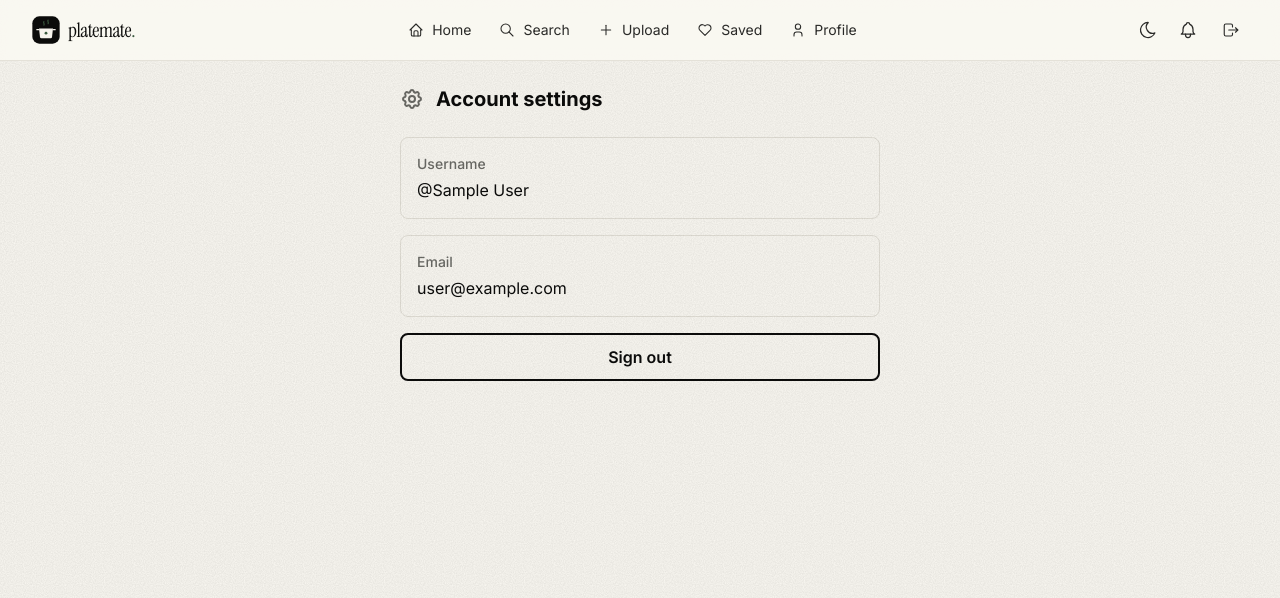
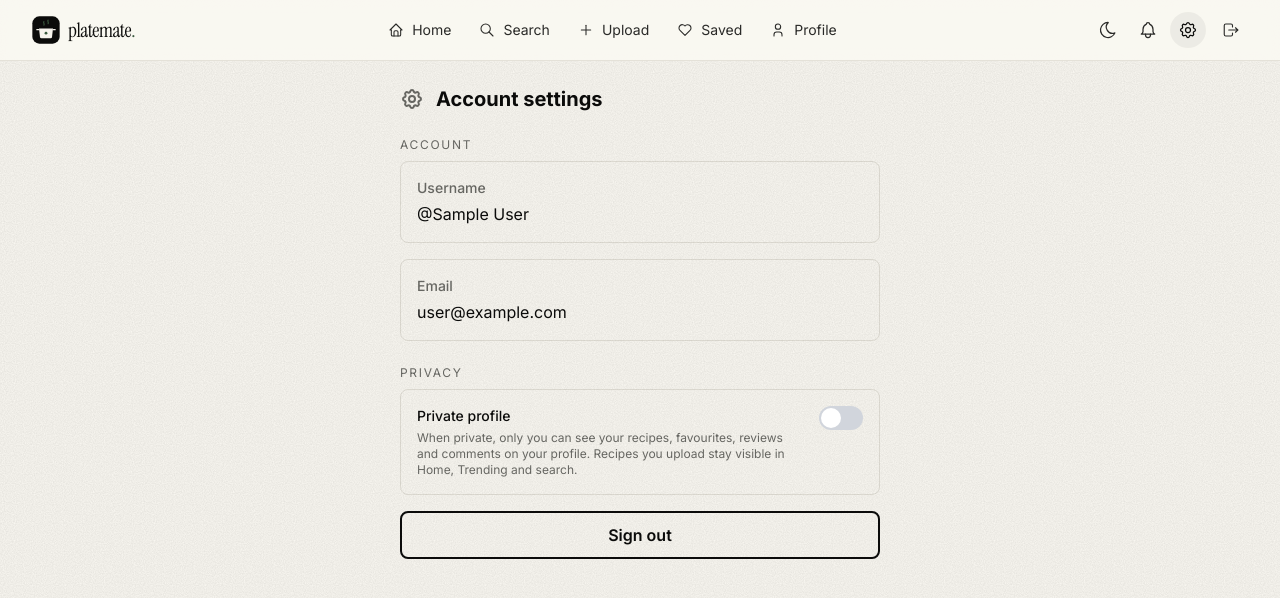
Before and after one commit to RarestStatue/platemate, a Next.js app in the folder frontend/: page /settings in a window 1280 px wide. Shown: the top 598 px of the page. Built offline with nearby package versions, Linux system fonts and the light colour scheme; no server answers; the database is empty; sample sign-in values are in the browser's storage.

Commit message:
feat: privacy feature and settings option

```diff
--- a/frontend/app/(app)/profile/[username]/ProfileClient.tsx
+++ b/frontend/app/(app)/profile/[username]/ProfileClient.tsx
@@ -3,7 +3,7 @@
 import { useState } from "react";
 import RecipeCard from "@/components/common/RecipeCard";
 import FollowButton from "@/components/common/FollowButton";
-import { IconStar, IconStarFilled } from "@tabler/icons-react";
+import { IconStar, IconStarFilled, IconLock } from "@tabler/icons-react";
 import clsx from "clsx";
 
 interface ProfileUser {
@@ -13,6 +13,7 @@ interface ProfileUser {
   isSelf: boolean;
   isFollowing: boolean;
   viewerIsAuthed: boolean;
+  isPrivateView: boolean;
   profile: {
     bio: string | null;
     avatarUrl: string | null;
@@ -109,6 +110,7 @@ export default function ProfileClient({ user }: { user: ProfileUser }) {
           <p className="text-xs text-muted mt-1">
             Joined {new Date(user.createdAt).toLocaleDateString("en-CA", { year: "numeric", month: "long" })}
           </p>
+          {!user.isPrivateView && (
             <div className="flex gap-4 mt-2 text-sm text-muted">
               <span>
                 <strong className="text-foreground">
@@ -123,9 +125,21 @@ export default function ProfileClient({ user }: { user: ProfileUser }) {
                 reviews
               </span>
             </div>
+          )}
         </div>
       </div>
 
+      {user.isPrivateView ? (
+        <div className="border border-border rounded-lg py-10 px-4 text-center">
+          <IconLock size={28} className="mx-auto text-muted" aria-hidden />
+          <p className="mt-3 font-semibold">This profile is private</p>
+          <p className="mt-1 text-sm text-muted">
+            @{user.username} keeps their recipes, favourites, reviews and
+            comments visible to themselves only.
+          </p>
+        </div>
+      ) : (
+        <>
       {/* Tabs */}
       <div className="flex border-b border-border mb-4">
         {TABS.map(([key, label]) => (
@@ -262,6 +276,8 @@ export default function ProfileClient({ user }: { user: ProfileUser }) {
           )}
         </div>
       )}
+        </>
+      )}
     </div>
   );
 }
--- a/frontend/app/(app)/profile/[username]/page.tsx
+++ b/frontend/app/(app)/profile/[username]/page.tsx
@@ -12,7 +12,9 @@ export default async function ProfilePage({
 }) {
   const { username } = await params;
 
-  const user = await prisma.user.findUnique({
+  // Phase 1: identity + privacy only. No activity is queried until the viewer
+  // has been cleared, so a private profile can't leak through a serialization slip.
+  const base = await prisma.user.findUnique({
     where: { username },
     select: {
       id: true,
@@ -28,6 +30,70 @@ export default async function ProfilePage({
           reviewCount: true,
         },
       },
+    },
+  });
+
+  // SECURITY: treat deleted users as not found
+  if (!base || base.deletedAt) notFound();
+
+  const session = await auth();
+  const viewerId = session?.user?.id ? parseInt(session.user.id, 10) : null;
+  const isSelf = viewerId === base.id;
+
+  let isFollowing = false;
+  if (viewerId && !isSelf) {
+    const rel = await prisma.userFollow.findUnique({
+      where: {
+        followerId_followingId: { followerId: viewerId, followingId: base.id },
+      },
+      select: { followerId: true },
+    });
+    isFollowing = !!rel;
+  }
+
+  // SOC-1.2: a private profile is visible to its owner in full; everyone else
+  // gets the shell (avatar, name, bio, follow button) with no activity and no counts.
+  const isPrivateView = !isSelf && base.profile !== null && !base.profile.isPublic;
+
+  const shell = {
+    id: base.id,
+    username: base.username,
+    createdAt: base.createdAt.toISOString(),
+    isSelf,
+    isFollowing,
+    viewerIsAuthed: viewerId !== null,
+  };
+
+  if (isPrivateView) {
+    return (
+      <ProfileClient
+        user={{
+          ...shell,
+          isPrivateView: true,
+          profile: base.profile
+            ? {
+                bio: base.profile.bio,
+                avatarUrl: base.profile.avatarUrl,
+                isPublic: false,
+                // zeroed on purpose: counts are activity aggregates and the
+                // private view never renders them
+                recipeCount: 0,
+                reviewCount: 0,
+              }
+            : null,
+          recipes: [],
+          reviews: [],
+          favourites: [],
+          comments: [],
+        }}
+      />
+    );
+  }
+
+  // Phase 2: the viewer is the owner or the profile is public — load the activity.
+  const activity = await prisma.user.findUnique({
+    where: { id: base.id },
+    select: {
       recipes: {
         orderBy: { createdAt: "desc" },
         take: 20,
@@ -93,39 +159,15 @@ export default async function ProfilePage({
     },
   });
 
-  // SECURITY: treat deleted users as not found, and block private profiles
-  if (!user || user.deletedAt) notFound();
-  if (user.profile && !user.profile.isPublic) notFound();
+  if (!activity) notFound();
 
-  const session = await auth();
-  const viewerId = session?.user?.id ? parseInt(session.user.id, 10) : null;
-  const isSelf = viewerId === user.id;
-  let isFollowing = false;
-  if (viewerId && !isSelf) {
-    const rel = await prisma.userFollow.findUnique({
-      where: { followerId_followingId: { followerId: viewerId, followingId: user.id } },
-      select: { followerId: true },
-    });
-    isFollowing = !!rel;
-  }
-
-  // SECURITY: strip internal deletedAt field before sending to the client.
-  // saves/comments/ratings are re-shaped below, so keep the raw Prisma objects
-  // (which carry Date values) out of the client payload.
-  const {
-    deletedAt: _deleted,
-    saves: _saves,
-    comments: _comments,
-    ratings: _ratings,
-    ...publicUser
-  } = user;
+  // Fields are listed explicitly (rather than spread-and-strip) so internal
+  // columns like deletedAt can never reach the client payload.
   const serialized = {
-    ...publicUser,
-    createdAt: user.createdAt.toISOString(),
-    isSelf,
-    isFollowing,
-    viewerIsAuthed: viewerId !== null,
-    recipes: user.recipes.map((r) => {
+    ...shell,
+    isPrivateView: false,
+    profile: base.profile,
+    recipes: activity.recipes.map((r) => {
       const {
         hasPeanuts: _hasPeanuts,
         hasTreeNuts: _hasTreeNuts,
@@ -137,16 +179,16 @@ export default async function ProfilePage({
       } = r;
       return {
         ...rest,
-        creatorUsername: user.username,
+        creatorUsername: base.username,
         allergens: getAllergens(r),
       };
     }),
-    reviews: attachRatings(user.reviews, user.ratings).map((r) => ({
+    reviews: attachRatings(activity.reviews, activity.ratings).map((r) => ({
       ...r,
       createdAt: r.createdAt.toISOString(),
       updatedAt: r.updatedAt.toISOString(),
     })),
-    favourites: user.saves.map((s) => ({
+    favourites: activity.saves.map((s) => ({
       id: s.recipe.id,
       title: s.recipe.title,
       prepTimeMin: s.recipe.prepTimeMin,
@@ -156,7 +198,7 @@ export default async function ProfilePage({
       creatorUsername: s.recipe.creator.username,
       allergens: getAllergens(s.recipe),
     })),
-    comments: user.comments.map((c) => ({
+    comments: activity.comments.map((c) => ({
       id: c.id,
       text: c.text,
       createdAt: c.createdAt.toISOString(),
--- a/frontend/app/(app)/settings/page.tsx
+++ b/frontend/app/(app)/settings/page.tsx
@@ -1,10 +1,19 @@
-"use client";
+import { redirect } from "next/navigation";
+import { IconSettings } from "@tabler/icons-react";
+import { prisma } from "@/lib/db";
+import { auth } from "@/lib/auth";
+import PrivacyToggle from "@/components/common/PrivacyToggle";
+import SignOutButton from "@/components/common/SignOutButton";
 
-import { signOut, useSession } from "next-auth/react";
-import { IconSettings } from "@tabler/icons-react";
+export default async function SettingsPage() {
+  const session = await auth();
+  if (!session?.user?.id) redirect("/login");
 
-export default function SettingsPage() {
-  const { data: session } = useSession();
+  const userId = parseInt(session.user.id, 10);
+  const profile = await prisma.userProfile.findUnique({
+    where: { userId },
+    select: { isPublic: true },
+  });
 
   return (
     <div className="px-4 py-6 max-w-lg mx-auto">
@@ -13,7 +22,9 @@ export default function SettingsPage() {
         <h1 className="text-xl font-bold">Account settings</h1>
       </div>
 
-      {session?.user && (
+      <h2 className="text-xs uppercase tracking-[0.14em] text-muted mb-2">
+        Account
+      </h2>
       <div className="space-y-4">
         <div className="border border-border rounded-lg p-4">
           <label className="block text-sm font-medium text-muted mb-1">
@@ -28,15 +39,16 @@ export default function SettingsPage() {
           </label>
           <p className="text-foreground">{session.user.email}</p>
         </div>
+      </div>
 
-          <button
-            onClick={() => signOut({ callbackUrl: "/login" })}
-            className="w-full py-2.5 border-2 border-red text-red rounded-lg font-semibold hover:bg-red-light transition-colors"
-          >
-            Sign out
-          </button>
+      <h2 className="text-xs uppercase tracking-[0.14em] text-muted mb-2 mt-6">
+        Privacy
+      </h2>
+      <div className="space-y-4">
+        <PrivacyToggle initialIsPublic={profile?.isPublic ?? true} />
+
+        <SignOutButton />
       </div>
-      )}
     </div>
   );
 }
--- /dev/null
+++ b/frontend/app/api/profile/route.ts
@@ -0,0 +1,37 @@
+import { NextRequest } from "next/server";
+import { prisma } from "@/lib/db";
+import { auth } from "@/lib/auth";
+import { privacySchema } from "@/lib/validators";
+
+export async function PATCH(request: NextRequest) {
+  try {
+    const session = await auth();
+    if (!session?.user?.id) {
+      return Response.json({ error: "Unauthorized" }, { status: 401 });
+    }
+    const userId = parseInt(session.user.id, 10);
+
+    const body = await request.json();
+    const parsed = privacySchema.safeParse(body);
+    if (!parsed.success) {
+      return Response.json(
+        { error: "Validation failed", details: parsed.error.flatten() },
+        { status: 400 }
+      );
+    }
+
+    // SECURITY: the row is addressed by the session's user id, never by anything
+    // from the request body, so a caller can only ever flip their own profile.
+    const profile = await prisma.userProfile.upsert({
+      where: { userId },
+      update: { isPublic: parsed.data.isPublic },
+      create: { userId, isPublic: parsed.data.isPublic },
+      select: { isPublic: true },
+    });
+
+    return Response.json({ isPublic: profile.isPublic });
+  } catch (error) {
+    console.error("Profile privacy update error:", error);
+    return Response.json({ error: "Failed to update profile" }, { status: 500 });
+  }
+}
--- a/frontend/app/api/users/[username]/route.ts
+++ b/frontend/app/api/users/[username]/route.ts
@@ -1,5 +1,6 @@
 import { NextRequest } from "next/server";
 import { prisma } from "@/lib/db";
+import { auth } from "@/lib/auth";
 
 export async function GET(
   _request: NextRequest,
@@ -27,17 +28,34 @@ export async function GET(
       },
     });
 
-    // SECURITY: treat deleted users and private profiles as not found
+    // SECURITY: treat deleted users as not found
     if (!user || user.deletedAt) {
       return Response.json({ error: "User not found" }, { status: 404 });
     }
-    if (user.profile && !user.profile.isPublic) {
-      return Response.json({ error: "User not found" }, { status: 404 });
+
+    const session = await auth();
+    const viewerId = session?.user?.id ? parseInt(session.user.id, 10) : null;
+    const isSelf = viewerId === user.id;
+
+    // SOC-1.2: a private profile resolves for other viewers, but exposes the
+    // shell only — recipeCount/reviewCount are activity aggregates, owner-only.
+    if (!isSelf && user.profile && !user.profile.isPublic) {
+      return Response.json({
+        id: user.id,
+        username: user.username,
+        createdAt: user.createdAt,
+        isPrivate: true,
+        profile: {
+          bio: user.profile.bio,
+          avatarUrl: user.profile.avatarUrl,
+          isPublic: false,
+        },
+      });
     }
 
     // Strip internal deletedAt field before sending
     const { deletedAt: _deleted, ...publicUser } = user;
-    return Response.json(publicUser);
+    return Response.json({ ...publicUser, isPrivate: false });
   } catch (error) {
     console.error("User fetch error:", error);
     return Response.json({ error: "Failed to fetch user" }, { status: 500 });
--- /dev/null
+++ b/frontend/components/common/PrivacyToggle.tsx
@@ -0,0 +1,84 @@
+"use client";
+
+import { useState } from "react";
+import { useRouter } from "next/navigation";
+import clsx from "clsx";
+
+export default function PrivacyToggle({
+  initialIsPublic,
+}: {
+  initialIsPublic: boolean;
+}) {
+  const router = useRouter();
+  const [isPublic, setIsPublic] = useState(initialIsPublic);
+  const [pending, setPending] = useState(false);
+  const [failed, setFailed] = useState(false);
+
+  async function toggle() {
+    if (pending) return;
+    setPending(true);
+    setFailed(false);
+    const next = !isPublic;
+    setIsPublic(next);
+    try {
+      const res = await fetch("/api/profile", {
+        method: "PATCH",
+        headers: { "Content-Type": "application/json" },
+        body: JSON.stringify({ isPublic: next }),
+      });
+      if (!res.ok) {
+        setIsPublic(!next);
+        setFailed(true);
+      } else {
+        router.refresh();
+      }
+    } catch {
+      setIsPublic(!next);
+      setFailed(true);
+    } finally {
+      setPending(false);
+    }
+  }
+
+  // The switch reads as "Private profile", so it is ON when the profile is NOT public.
+  const isPrivate = !isPublic;
+
+  return (
+    <div className="border border-border rounded-lg p-4">
+      <div className="flex items-start justify-between gap-4">
+        <div>
+          <p className="text-sm font-medium text-foreground">Private profile</p>
+          <p className="text-xs text-muted mt-1">
+            When private, only you can see your recipes, favourites, reviews and
+            comments on your profile. Recipes you upload stay visible in Home,
+            Trending and search.
+          </p>
+        </div>
+        <button
+          type="button"
+          onClick={toggle}
+          disabled={pending}
+          role="switch"
+          aria-checked={isPrivate}
+          aria-label="Private profile"
+          className={clsx(
+            "relative h-6 w-11 shrink-0 rounded-full transition disabled:opacity-50",
+            isPrivate ? "bg-red" : "bg-gray-300"
+          )}
+        >
+          <span
+            className={clsx(
+              "absolute top-0.5 h-5 w-5 rounded-full bg-white transition-all",
+              isPrivate ? "left-[1.375rem]" : "left-0.5"
+            )}
+          />
+        </button>
+      </div>
+      {failed && (
+        <p className="mt-2 text-xs text-red">
+          Could not save that change. Try again.
+        </p>
+      )}
+    </div>
+  );
+}
--- /dev/null
+++ b/frontend/components/common/SignOutButton.tsx
@@ -0,0 +1,14 @@
+"use client";
+
+import { signOut } from "next-auth/react";
+
+export default function SignOutButton() {
+  return (
+    <button
+      onClick={() => signOut({ callbackUrl: "/login" })}
+      className="w-full py-2.5 border-2 border-red text-red rounded-lg font-semibold hover:bg-red-light transition-colors"
+    >
+      Sign out
+    </button>
+  );
+}
--- a/frontend/components/layout/Header.tsx
+++ b/frontend/components/layout/Header.tsx
@@ -11,6 +11,7 @@ import {
   IconPlus,
   IconHeart,
   IconUser,
+  IconSettings,
 } from "@tabler/icons-react";
 import clsx from "clsx";
 import LogoMark from "@/components/landing/LogoMark";
@@ -98,6 +99,17 @@ export default function Header() {
           >
             <IconBell size={20} strokeWidth={1.5} aria-hidden />
           </Link>
+          <Link
+            href="/settings"
+            aria-label="Settings"
+            aria-current={pathname === "/settings" ? "page" : undefined}
+            className={clsx(
+              "rounded-full p-2 transition hover:bg-ink/5 hover:text-ink",
+              pathname === "/settings" ? "bg-ink/5 text-ink" : "text-ink-soft"
+            )}
+          >
+            <IconSettings size={20} strokeWidth={1.5} aria-hidden />
+          </Link>
           <button
             onClick={() => signOut({ callbackUrl: "/login" })}
             aria-label="Sign out"
--- a/frontend/lib/validators.ts
+++ b/frontend/lib/validators.ts
@@ -113,6 +113,10 @@ export const shoppingListDeleteSchema = z.object({
   id: z.number().int().positive(),
 });
 
+export const privacySchema = z.object({
+  isPublic: z.boolean(),
+});
+
 export type LoginInput = z.infer<typeof loginSchema>;
 export type RegisterInput = z.infer<typeof registerSchema>;
 export type RecipeUploadInput = z.infer<typeof recipeUploadSchema>;
@@ -122,3 +126,4 @@ export type ReviewInput = z.infer<typeof reviewSchema>;
 export type CommentInput = z.infer<typeof commentSchema>;
 export type ShoppingListAddInput = z.infer<typeof shoppingListAddSchema>;
 export type ShoppingListDeleteInput = z.infer<typeof shoppingListDeleteSchema>;
+export type PrivacyInput = z.infer<typeof privacySchema>;
--- a/frontend/prisma/seed.ts
+++ b/frontend/prisma/seed.ts
@@ -43,7 +43,14 @@ async function main() {
           email,
           passwordHash,
           // homechef intentionally has no avatar to demonstrate the default-avatar fallback
-          profile: { create: { bio, avatarUrl: username === "homechef" ? null : `https://api.dicebear.com/7.x/initials/svg?seed=${username}` } },
+          // chefjayvyn is seeded private to demonstrate SOC-1.2 (locked profile shell)
+          profile: {
+            create: {
+              bio,
+              avatarUrl: username === "homechef" ? null : `https://api.dicebear.com/7.x/initials/svg?seed=${username}`,
+              isPublic: username !== "chefjayvyn",
+            },
+          },
           dietaryRestrictions: { create: {} },
         },
       })
```
Also changed, not shown: 2 other files (tests, documents, lock files or other folders). Lines whose indentation alone changed are shown as unchanged.
